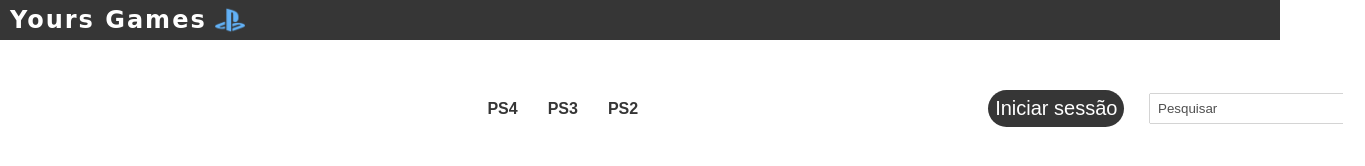
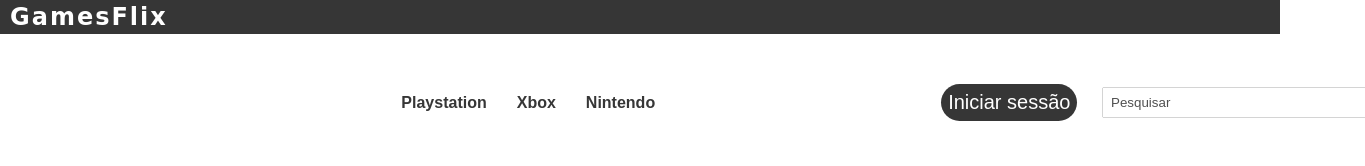
Before and after one commit to RodrigoPaivaDev/YoursGames, a plain HTML site: page index.html in a window 1280 px wide. Shown: the whole page, 1365 px wide, since content can reach past the window. Drawn offline with Linux system fonts and the light colour scheme; a web font is replaced by a local one.

Commit message:
add colors.css and update the site

```diff
--- a/index.html
+++ b/index.html
@@ -8,21 +8,20 @@
     <link rel="preconnect" href="https://fonts.gstatic.com" crossorigin>
     <link href="https://fonts.googleapis.com/css2?family=Big+Shoulders+Stencil+Text:wght@700&display=swap" rel="stylesheet">
     <link rel="stylesheet" href="styles/reset.css">
+    <link rel="stylesheet" href="styles/colors.css">
     <link rel="stylesheet" href="styles/header.css">
-    <title>Yours Games</title>
+    <title>GamesFlix</title>
 </head>
 <body>
     <header>
         <div class="container">
 
-            <h2 class="logo">Yours Games
-                <img src="assets/psLogo.png" alt="ps Logo" width="30px">
-            </h2>
+            <h2 class="logo">GamesFlix</h2>
 
             <nav class="menu">
-                <a href="#">PS4</a>
-                <a href="#">PS3</a>
-                <a href="#">PS2</a>
+                <a href="#" class='ps'>Playstation</a>
+                <a href="#" class="xb">Xbox</a>
+                <a href="#" class="nt">Nintendo</a>
                 <button name="button">Iniciar sessão</button>
                 <label for="sr">
                     <input type="text" id="sr" name="Pesquisar" placeholder="Pesquisar">
--- /dev/null
+++ b/styles/colors.css
@@ -0,0 +1,8 @@
+:root{
+    --black:#363636;
+    --white:#fff;
+    --blue:#0070cc;
+    --green:#107c10;
+    --red:#e60012;
+    --btnhover: #505050;
+}
--- a/styles/header.css
+++ b/styles/header.css
@@ -1,9 +1,4 @@
-:root{
-    --black:#363636;
-    --white:#fff;
-    --blue:#0070cc;
-    --btnhover: #505050;
-}
+
 
 
 header .container{
@@ -25,9 +20,7 @@ header h2.logo{
     align-items: center;
 }
 
-header h2 img{
-    margin-left: 8px;
-}
+
 
 
 header nav.menu{
@@ -43,7 +36,7 @@ header nav.menu{
 header nav button{
     font-size: 20px;
     position: relative;
-    left: 33%;
+    left: 28%;
     background-color: var(--black);
     color: var(--white);
     border: none;
@@ -59,7 +52,7 @@ header nav button:hover{
 
 header nav label{
    position: relative;
-   left: 35%;
+   left: 30%;
    box-shadow: 0px 0px 1px;
    width: auto;
    padding: 6px;
@@ -69,6 +62,8 @@ header nav label{
 header nav label input {
     border: none;
     outline: none;
+    max-width: 250px;
+    min-width: 250px;
 }
 
 header nav label input::-moz-input-placeholder{
@@ -92,6 +87,20 @@ header nav a{
     left: 8%;
 }
 
-header nav a:hover{
+
+header nav a.ps:hover{
     color: var(--blue);
+    border-bottom: 2px solid var(--blue);
+    line-height: 35px;
 }
+
+header nav a.xb:hover{
+    color: var(--green);
+    border-bottom: 2px solid var(--green);
+    line-height: 35px;
+}
+header nav a.nt:hover{
+    color: var(--red);
+    border-bottom: 2px solid var(--red);
+    line-height: 35px;
+}
```
